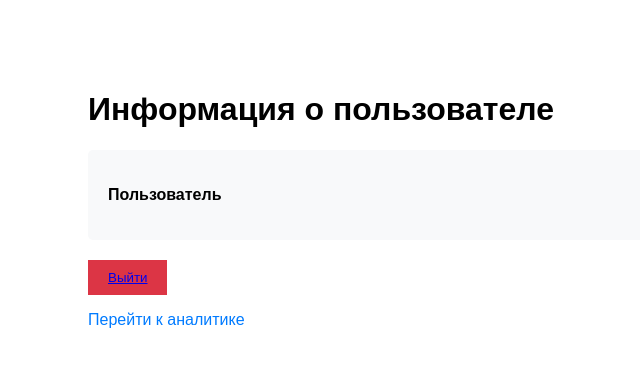
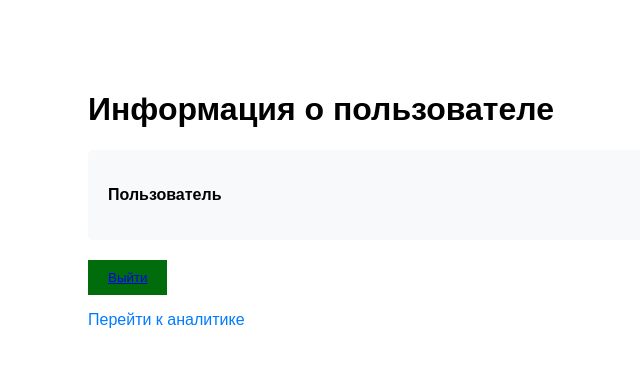
Before and after one commit to morge187/predprofBlackAshab, a Python web app: template app/templates/profile.html in a window 1280 px wide. Shown: the top 367 px of the page, without its empty margins (252-892 px from the left). Run offline with Jinja, Linux system fonts and the light colour scheme; the template is opened without the code that fills it, so the values that code supplies are empty.

Commit message:
сщььше

```diff
--- a/app/templates/login.html
+++ b/app/templates/login.html
@@ -15,7 +15,7 @@
     <form id="loginForm">
         <input type="text" id="login" placeholder="Логин" required>
         <input type="password" id="password" placeholder="Пароль" required>
-        <a href="profile.html">Войти</a>
+        <button onclick="logout()"><a href="profile.html">Войти</a></button>
     </form>
 
 
--- a/app/templates/profile.html
+++ b/app/templates/profile.html
@@ -14,7 +14,7 @@
         }
         button {
             padding: 10px 20px;
-            background: #dc3545;
+            background: #006c0b;
             color: white;
             border: none;
             cursor: pointer;
```
Also changed, not shown: app/templates/analytics.html (line endings or trailing spaces).
